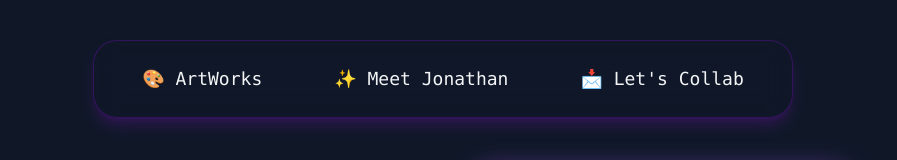
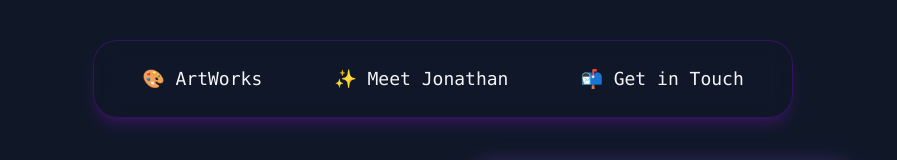
Before and after one commit to xVaibsMx/jonathan, a React (Vite) app in the folder Frontend/: page / in a window 1280 px wide. Shown: the top 160 px of the page, without its empty margins (197-1094 px from the left). Built offline with nearby package versions, Linux system fonts and the light colour scheme.

Commit message:
Changes commited.

```diff
--- a/Frontend/src/Components/NavBar.jsx
+++ b/Frontend/src/Components/NavBar.jsx
@@ -6,14 +6,14 @@ const NavBar = () => {
   const menuItems = [
     { label: '🎨 ArtWorks', target: 'artworks' },
     { label: '✨ Meet Jonathan', target: 'about' },
-    { label: "📩 Let's Collab", target: 'contact' },
+    { label: '📬 Get in Touch', target: 'contact' },
   ]
 
   const scrollToSection = (id) => {
     const section = document.getElementById(id)
     if (!section) return
 
-    const duration = 4000 // duration in milliseconds (1.5 seconds)
+    const duration = 1500 // duration in milliseconds (1.5 seconds)
     const start = window.pageYOffset
     const targetPosition =
       section.getBoundingClientRect().top + window.pageYOffset
```
